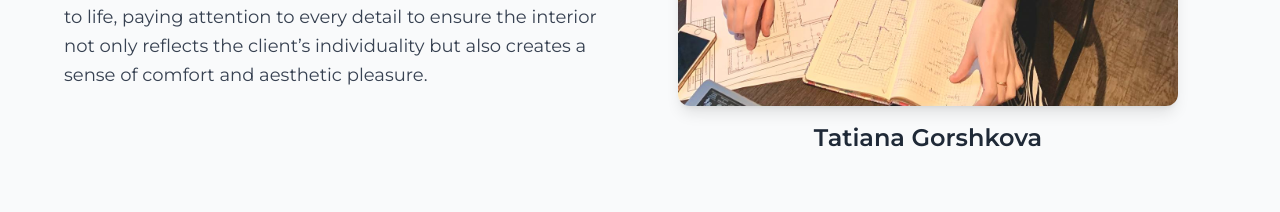
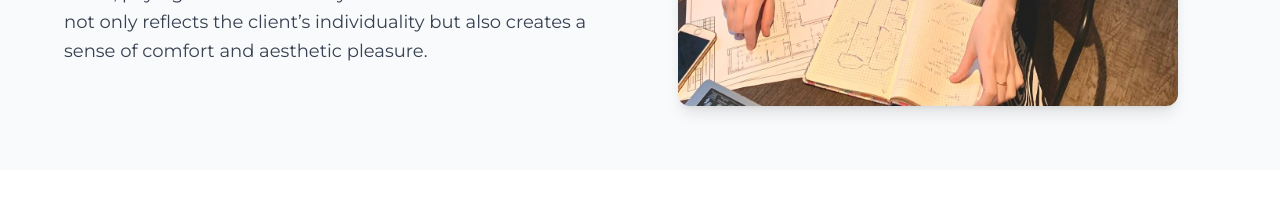
Before and after one commit to JoseRo295/Tanya-s-Website, a React (Create React App) app in the folder tg-design/: page / in a window 1280 px wide. Shown: the part 1360-1572 px from the top of the page. Built offline with nearby package versions, Linux system fonts and the light colour scheme; no server answers.

Commit message:
sin el nombre debajo de foto

```diff
--- a/tg-design/src/components/AboutMe .js
+++ b/tg-design/src/components/AboutMe .js
@@ -33,9 +33,9 @@ const AboutMe = () => {
           alt="Tatiana Gorshkova"
           className="w-full max-w-[500px] h-auto object-cover rounded-xl shadow-lg transition-transform duration-300 hover:scale-105"
         />
-        <h2 className="text-2xl font-semibold text-gray-800 mt-4 text-center">
+        {/* <h2 className="text-2xl font-semibold text-gray-800 mt-4 text-center">
           {translate("tatianaName")}
-        </h2>
+        </h2> */}
       </div>
     </div>
   );
```
